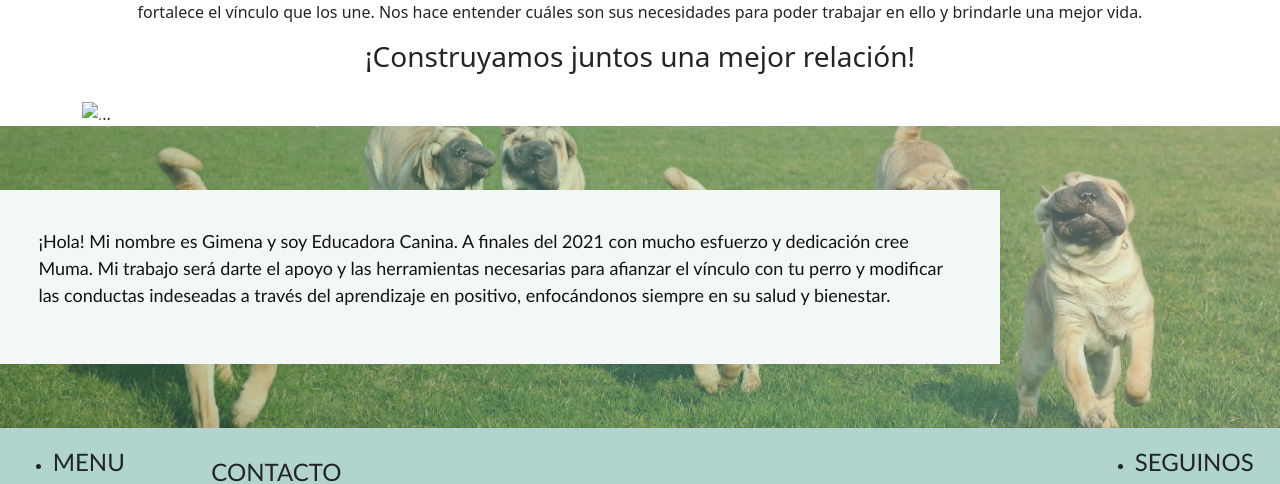
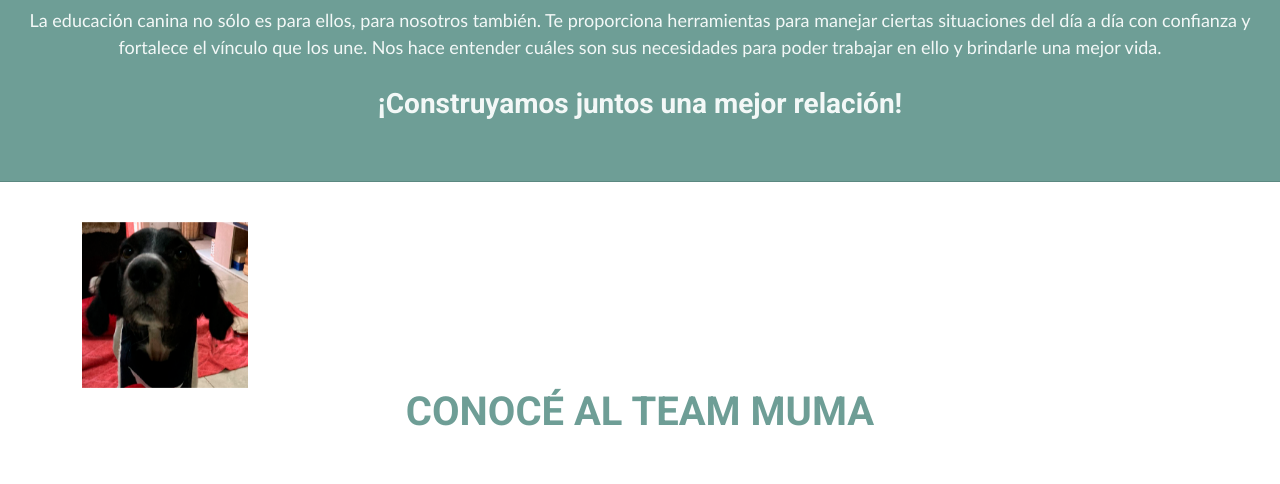
Before and after one commit to MauroOsmarAguilar/Muma, a plain HTML site: page index.html in a window 1280 px wide. Shown: the part 765-1249 px from the top of the page. Drawn offline with nearby package versions, Linux system fonts and the light colour scheme.

Commit message:
No entiendo por qué Bootstrap me hace renegar tanto

```diff
--- a/index.html
+++ b/index.html
@@ -15,6 +15,8 @@
     <link rel="stylesheet" href="./css/main.css">
     <!-- FAVICON -->
     <link rel="icon" type="image/x-icon" href="./images/favicon.png">
+    <!-- TIPOGRAFIA -->
+    <link href="https://fonts.googleapis.com/css2?family=Montserrat:wght@100;800&family=Roboto:wght@100;300;700;900&display=swap" rel="stylesheet">
     <!-- TITULO -->
     <title>MUMA | Educación Canina</title>
 </head>
@@ -70,42 +72,31 @@
             </p>
             <h3>¡Construyamos juntos una mejor relación!</h3>
         </section>
+        <section class="carrousel">
             <section class="container">
                 <div class="row">
-                <div class="col-lg-3 col-md-6 col-sm-12">
-                    <div id="carouselExampleIndicators" class="carousel slide" data-bs-ride="carousel">
-                        <div class="carousel-indicators">
-                          <button type="button" data-bs-target="#carouselExampleIndicators" data-bs-slide-to="0" class="active" aria-current="true" aria-label="Slide 1"></button>
-                          <button type="button" data-bs-target="#carouselExampleIndicators" data-bs-slide-to="1" aria-label="Slide 2"></button>
-                          <button type="button" data-bs-target="#carouselExampleIndicators" data-bs-slide-to="2" aria-label="Slide 3"></button>
-                        </div>
+                    <div class="col-lg-2 col-md-4 col-sm-12">
+                        <div id="carouselExampleSlidesOnly" class="carousel slide" data-bs-ride="carousel">
                             <div class="carousel-inner">
                                 <div class="carousel-item active">
-                            <img src="..." class="d-block w-100" alt="...">
+                                    <img src="./images/Fury.jpg" class="d-block w-100" alt="Fotografía de alumno llamado Fury">
                                 </div>
                                 <div class="carousel-item">
-                            <img src="..." class="d-block w-100" alt="...">
+                                    <img src="./images/Felipe.jpg" class="d-block w-100" alt="Fotografía de alumno llamado Felipe">
                                 </div>
                                 <div class="carousel-item">
-                            <img src="..." class="d-block w-100" alt="...">
+                                    <img src="./images/Flaco.jpg" class="d-block w-100" alt="Fotografía de alumno llamado Flaco">
+                                </div>
+                                <div class="carousel-item">
+                                    <img src="./images/Osa.jpg" class="d-block w-100" alt="Fotografía de alumna llamado Osa">
                                 </div>
                             </div>
-                        <button class="carousel-control-prev" type="button" data-bs-target="#carouselExampleIndicators" data-bs-slide="prev">
-                          <span class="carousel-control-prev-icon" aria-hidden="true"></span>
-                          <span class="visually-hidden">Previous</span>
-                        </button>
-                        <button class="carousel-control-next" type="button" data-bs-target="#carouselExampleIndicators" data-bs-slide="next">
-                          <span class="carousel-control-next-icon" aria-hidden="true"></span>
-                          <span class="visually-hidden">Next</span>
-                        </button>
                         </div>
-
-
-
                     </div>
                 </div>
             </section>
-
+            <h1>CONOCÉ AL TEAM MUMA</h1>
+        </section>
 
 
 
--- a/scss/components/_header.scss
+++ b/scss/components/_header.scss
@@ -19,7 +19,7 @@ header {
         font-weight: bold;
         color: none;
 
-        .ul {
+        ul {
             background-color: $color-casiblanco;
             list-style-type: none;
             margin: 0px;
@@ -27,12 +27,12 @@ header {
             background-color: none;
         }
 
-        .li {
+        li {
             background-color: none;
             font-size: map-get($tamanio-tipografia, titulo);
         }
 
-        .navbar a {
+        a {
             list-style: none;
             text-decoration: none;
             padding: 20px;
@@ -40,7 +40,7 @@ header {
             background-color: none;
         }
 
-        .navbar a:hover {
+        a:hover {
             background-color: $color-marca;
             background-size: 100%;
             height: 85px;
@@ -70,10 +70,10 @@ header {
             margin: 0px;
             padding: 0px;
 
-            .a {
+            a {
                 background-color: none;
             }
-            .a:hover {
+            a:hover {
                 background-color: none;
             }
         }
--- a/scss/components/_inicio.scss
+++ b/scss/components/_inicio.scss
@@ -1,30 +1,50 @@
 .inicio {
     @extend %flex-center;
     flex-direction: column;
-    margin: 20px 40px 20px 40px;
+    margin: 0px;
+    padding: 40px 20px 40px 20px;
     text-align: center;
+    background-color: $color-marca;
+    border-style: solid;
+    border-width: 1px 0px 1px 0px;
+    border-color: #5b8881;
 
-    .h2 {
-        font-family: 'Calibri';
+    h2 {
+        font-family: 'Roboto', sans-serif;
         font-weight: bolder;
         font-size: map-get($tamanio-tipografia, titulo);
-        color: $color-marca;
+        color: $color-casiblanco;
     }
 
-    .p {
+    p {
         font-family: 'Calibri';
-        color: #121212;
+        color: $color-casiblanco;
         font-size: map-get($tamanio-tipografia, parrafo);
         margin-top: 5px;
     }
 
-    .h3 {
+    h3 {
         background-color: none;
-        color: $color-marca;
-        font-family: 'Calibri';
+        color: $color-casiblanco;
+        font-family: 'Roboto', sans-serif;
+        font-weight: bold;
         font-size: map-get($tamanio-tipografia, subtitulo);
         text-align: center;
         margin: 10px 0px 20px 0px;
+    }
+}
+
+.carrousel {
+    margin: 0px;
+    padding: 40px 20px 40px 20px;
+    justify-content: center;
+
+    h1 {
+        display: flex;
+        justify-content: center;
+        color: $color-marca;
+        font-family: 'Roboto', sans-serif;
+        font-weight: bold;
     }
 }
 
--- a/scss/main.scss
+++ b/scss/main.scss
@@ -1,6 +1,6 @@
 @import './base/variable';
 @import './components/header';
-@import './components/main';
+@import './components/inicio';
 @import './components/banner';
 @import './components/accordion';
 @import './components/footer';
```
Also changed, not shown: css/main.css, 1 other file. Lines whose indentation alone changed are shown as unchanged.
